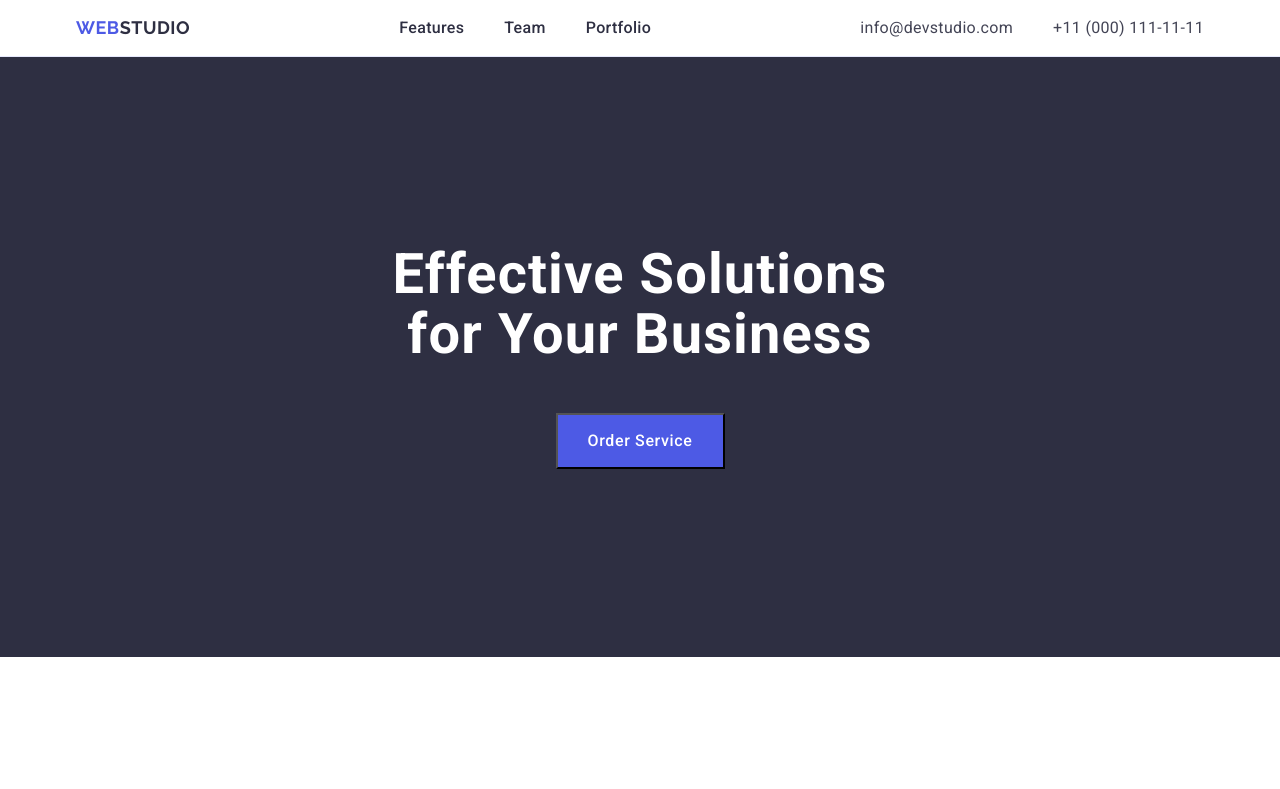
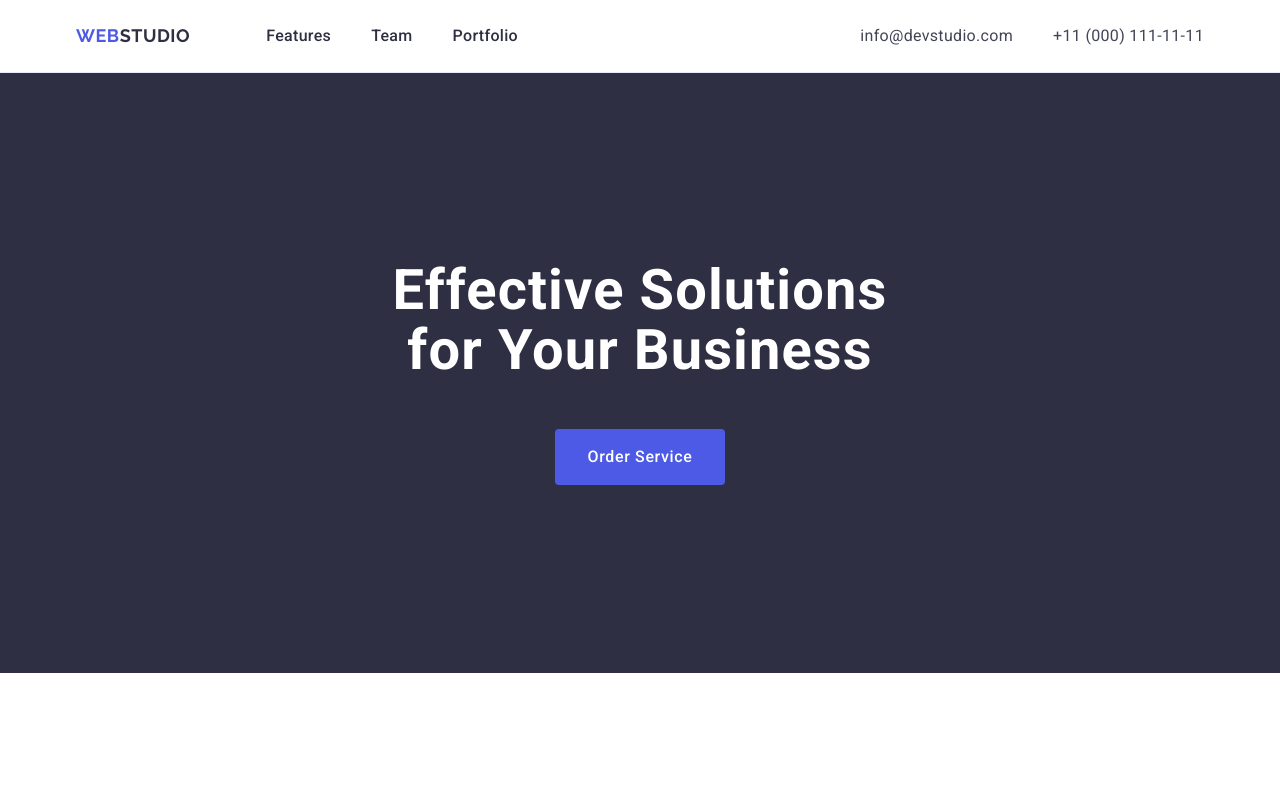
Before and after one commit to tomanalbandyan-stack/goit-markup-hw-03, a plain HTML site: page index.html in a window 1280 px wide. Shown: the top 789 px of the page. Drawn offline with nearby package versions, Linux system fonts and the light colour scheme.

Commit message:
Fix mentor comments

```diff
--- a/css/common.css
+++ b/css/common.css
@@ -13,6 +13,8 @@ p {
 
 ul {
     list-style: none;
+    margin: 0;
+    padding: 0;
 }
 
 
--- a/css/header.css
+++ b/css/header.css
@@ -5,7 +5,6 @@
 
 .header .container {
     display: flex;
-    justify-content: space-between;
     align-items: center;
 }
 
@@ -24,6 +23,10 @@
     color: #4D5AE5;
 }
 
+.nav {
+    margin-left: 76px;
+}
+
 .nav-list {
     display: flex;
     gap: 40px;
@@ -36,6 +39,7 @@
     letter-spacing: 0.02em;
     text-decoration: none;
     color: #2E2F42;
+    display: block;
     padding-top: 24px;
     padding-bottom: 24px;
 }
@@ -47,6 +51,10 @@
 
 .nav-link:active {
     color: #404bbf;
+}
+
+.contacts {
+    margin-left: auto;
 }
 
 .contacts-list{
@@ -62,6 +70,7 @@
     letter-spacing: 0.02em;
     text-decoration: none;
     color: #434455;
+    display: block;
     padding-top: 24px;
     padding-bottom: 24px;
 }
--- a/css/hero.css
+++ b/css/hero.css
@@ -32,8 +32,9 @@
     display: flex;
     align-items: center;
     justify-content: center;
-    width: 169px;
-    height: 56px;
+    padding: 16px 32px;
+    border-radius: 4px;
+    border: none;
 }
 
 .hero-button:hover {
--- a/css/team.css
+++ b/css/team.css
@@ -22,10 +22,7 @@
 .team-card img {
     display: block;
     width: 100%;
-    height: 260px;
-    object-fit: cover;
 }
-
 
 .team-content {
     display: flex;
```
